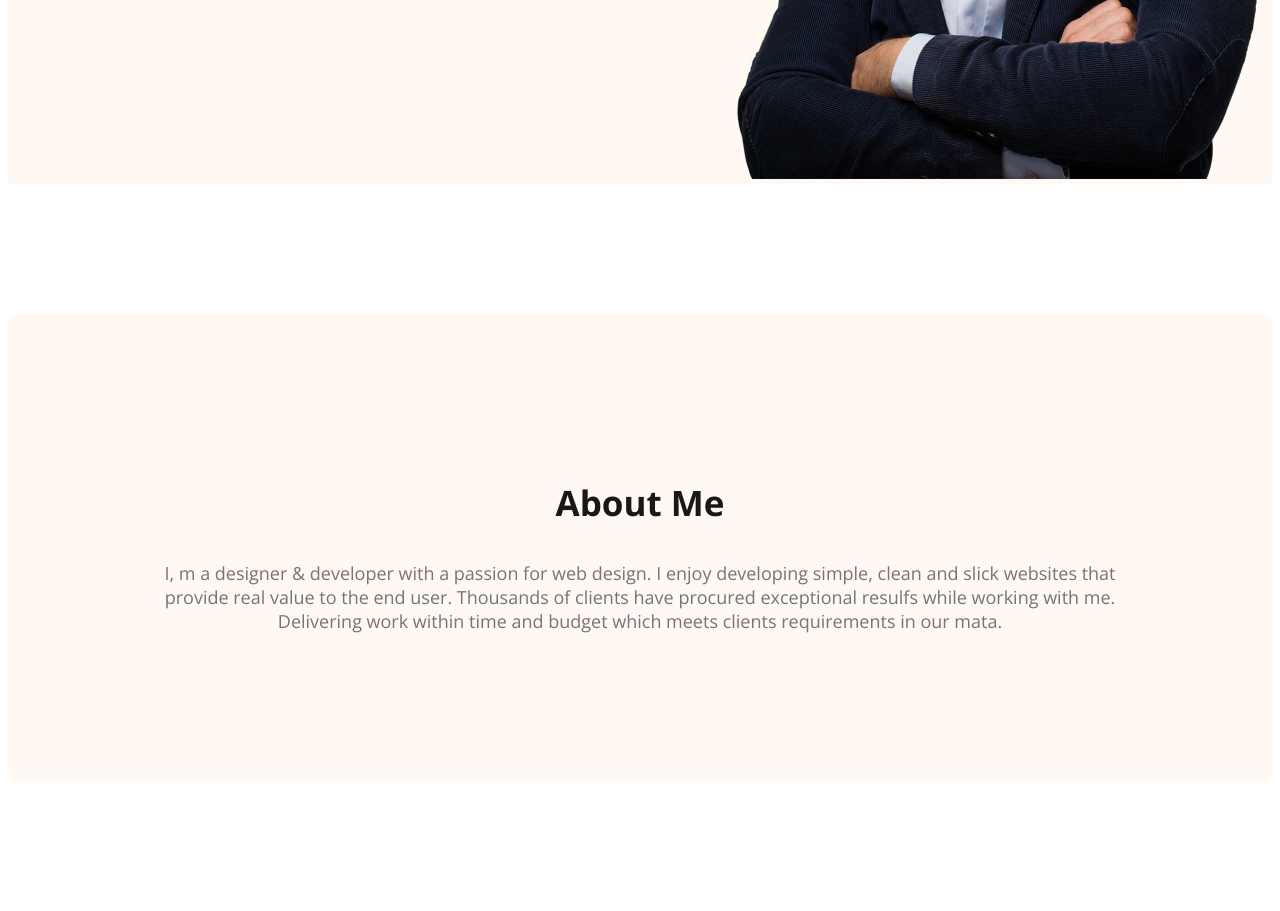
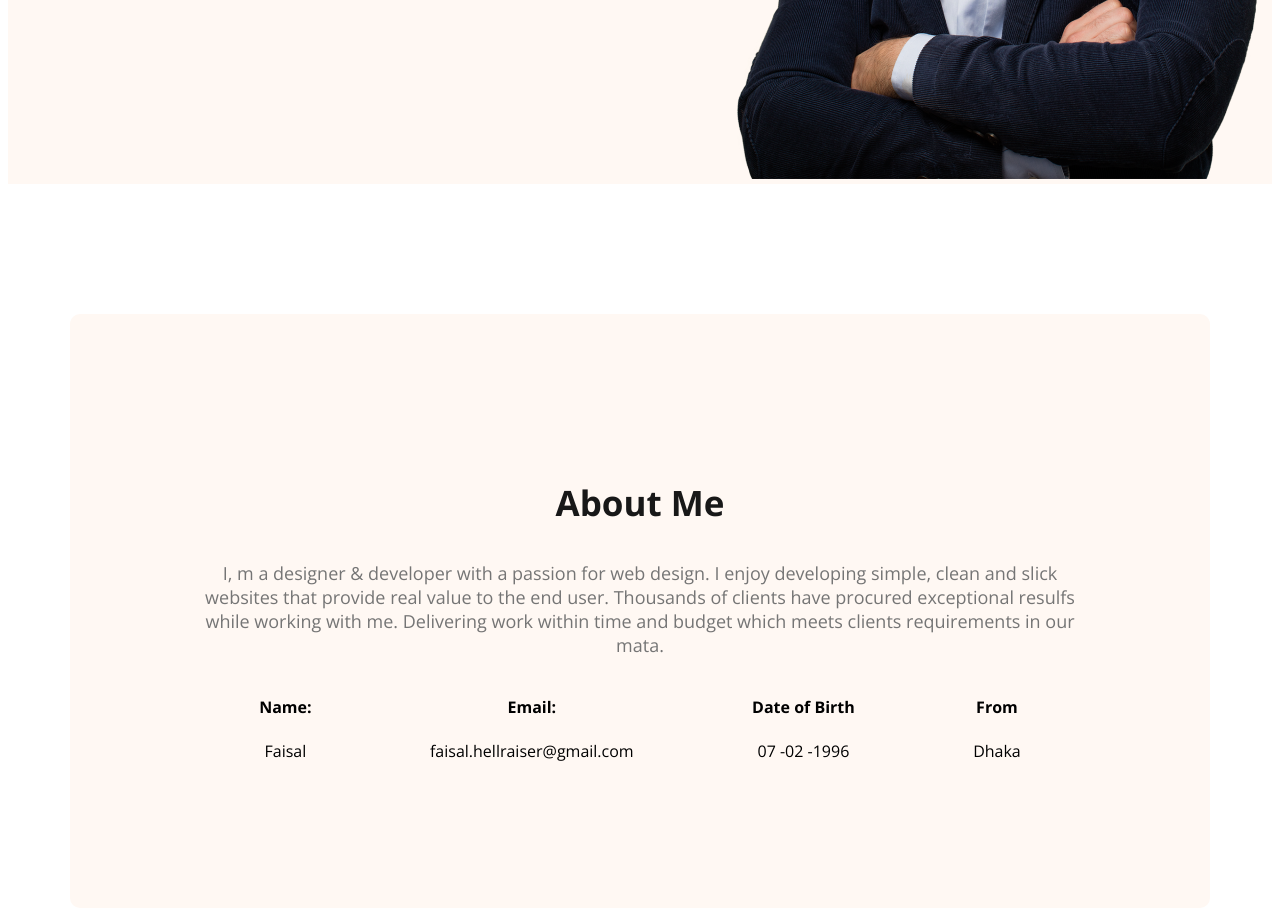
Before and after one commit to faisal-seu-cse/portfolio, a plain HTML site: page index.html in a window 1280 px wide. Shown: the part 696-1607 px from the top of the page. Drawn offline with nearby package versions, Linux system fonts and the light colour scheme.

Commit message:
added about information

```diff
--- a/index.html
+++ b/index.html
@@ -34,14 +34,33 @@
             <img src="/images/hardy.png" alt="">
         </div>
       </div>
-      <section class="about">
-        <h3 class="section-title">About Me</h3>
-        <p class="section-para">I, m a designer & developer with a passion for web design. I enjoy developing simple, clean and slick websites that provide real value to the end user. Thousands of clients have procured exceptional resulfs while working with me. Delivering work within time and budget which meets clients requirements in our mata.</p>
 
-      </section>
     </header>
 
-    <main></main>
+    <main>
+        <section class="about">
+            <h3 class="section-title">About Me</h3>
+            <p class="section-para">I, m a designer & developer with a passion for web design. I enjoy developing simple, clean and slick websites that provide real value to the end user. Thousands of clients have procured exceptional resulfs while working with me. Delivering work within time and budget which meets clients requirements in our mata.</p>
+            <div class="about-info-container">
+                <div class="abt-info">
+                    <h4 class="info-title">Name:</h4>
+                    <p class="info_dsc">Faisal</p>
+                </div>
+                <div class="abt-info">
+                    <h4 class="info-title">Email:</h4>
+                    <p class="info_dsc">faisal.hellraiser@gmail.com</p>
+                </div>
+                <div class="abt-info">
+                    <h4 class="info-title">Date of Birth</h4>
+                    <p class="info_dsc">07 -02 -1996</p>
+                </div>
+                <div class="abt-info">
+                    <h4 class="info-title">From</h4>
+                    <p class="info_dsc">Dhaka</p>
+                </div>
+            </div>
+          </section>
+    </main>
 
     <footer></footer>
   </body>
--- a/styles/styles.css
+++ b/styles/styles.css
@@ -53,6 +53,12 @@ body {
 }
 
 /* main section */
+
+main{
+    max-width: 1140px;
+    margin: 0 auto;
+}
+
 .about {
   padding: 130px;
   border-radius: 10px;
@@ -72,3 +78,12 @@ body {
   font-size: 18px;
   font-weight: 400;
 }
+
+.about-info-container {
+    display: flex;
+    justify-content: space-around;
+}
+
+.abt-info{
+    text-align: center;
+}
```
